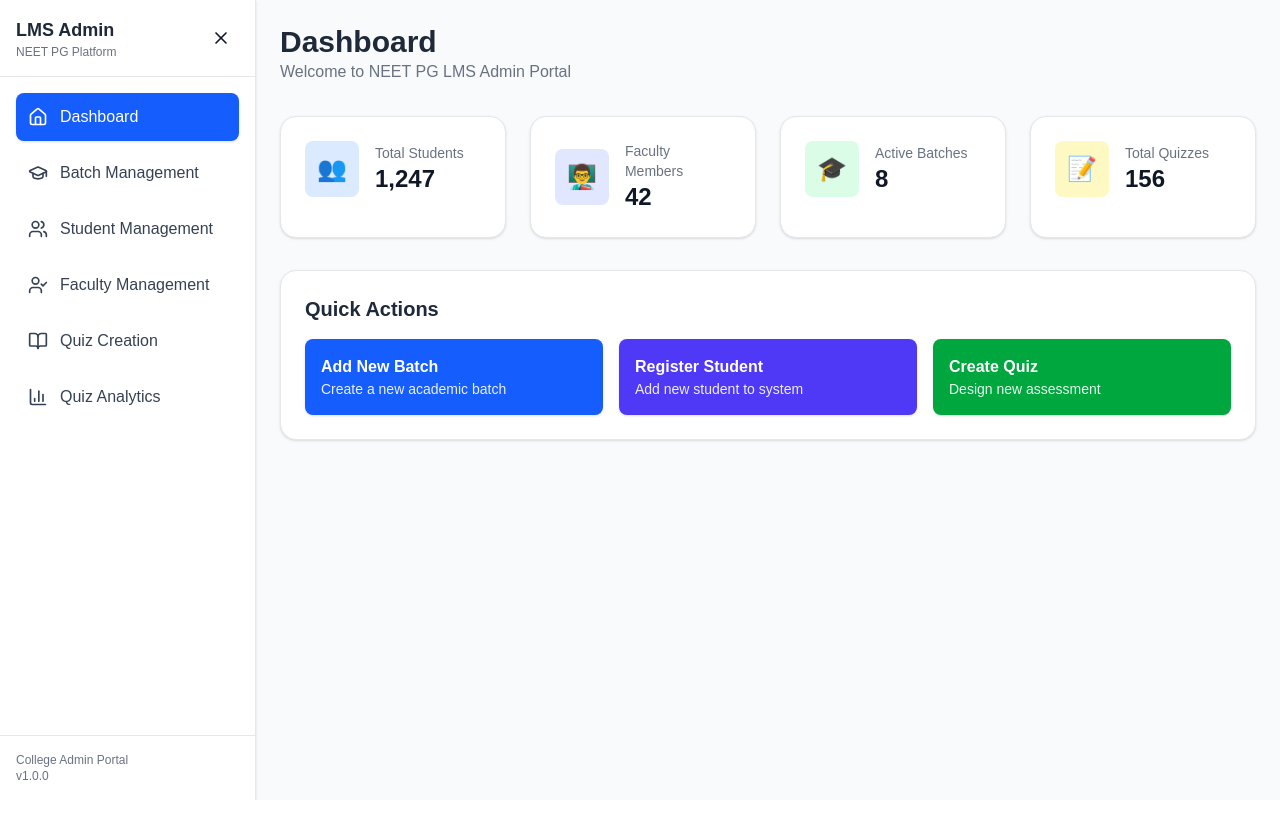
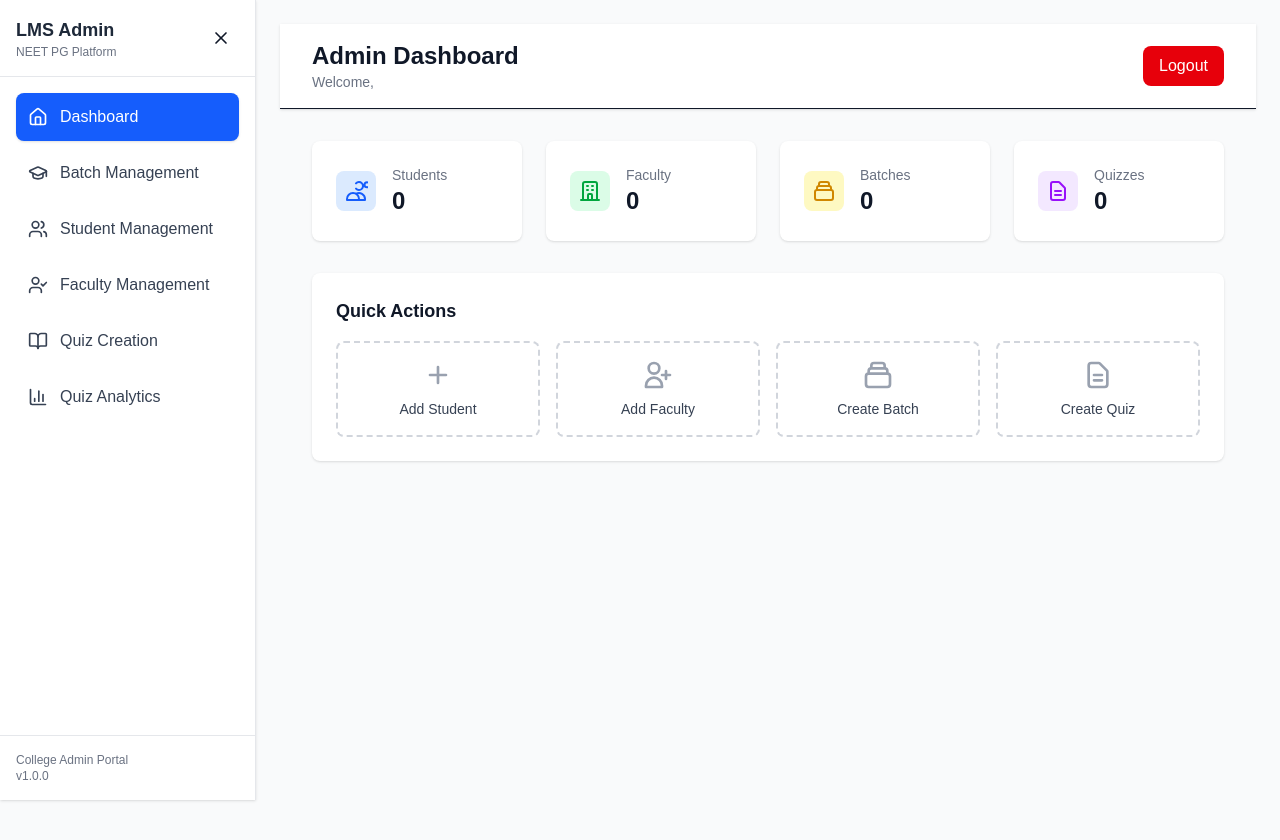
Before and after one commit to kaviyarasan2865/lms_fe, a Next.js app: page /admin-dashboard in a window 1280 px wide. Shown: the top 840 px of the page. Before the commit the page ends 800 px from the top, so only its background shows below. Built offline with nearby package versions, Linux system fonts and the light colour scheme; no server answers; sample sign-in values are in the browser's storage.

Commit message:
register endpoint

```diff
--- a/src/app/(admin)/admin-dashboard/page.tsx
+++ b/src/app/(admin)/admin-dashboard/page.tsx
@@ -1,89 +1,196 @@
-const Dashboard = () => {
+"use client";
+
+import { useState, useEffect } from "react";
+
+export default function AdminDashboard() {
+  const [user, setUser] = useState(null);
+  const [loading, setLoading] = useState(true);
+
+  useEffect(() => {
+    const token = localStorage.getItem('access_token');
+    if (!token) {
+      window.location.href = '/login';
+      return;
+    }
+
+    // Fetch user profile
+    fetch('http://127.0.0.1:8000/api/profile/', {
+      headers: {
+        'Authorization': `Bearer ${token}`,
+        'Content-Type': 'application/json',
+      },
+    })
+    .then(response => response.json())
+    .then(data => {
+      setUser(data);
+      setLoading(false);
+    })
+    .catch(error => {
+      console.error('Error fetching profile:', error);
+      setLoading(false);
+    });
+  }, []);
+
+  const handleLogout = () => {
+    localStorage.removeItem('access_token');
+    localStorage.removeItem('refresh_token');
+    window.location.href = '/login';
+  };
+
+  if (loading) {
     return (
-    <div className="space-y-8">
+      <div className="flex min-h-screen items-center justify-center">
+        <div className="text-lg">Loading...</div>
+      </div>
+    );
+  }
+
+  return (
+    <div className="min-h-screen bg-gray-50">
       {/* Header */}
+      <header className="bg-white shadow-sm border-b">
+        <div className="max-w-7xl mx-auto px-4 sm:px-6 lg:px-8">
+          <div className="flex justify-between items-center py-4">
             <div>
-        <h1 className="text-3xl font-bold text-gray-800">Dashboard</h1>
-        <p className="text-gray-500">Welcome to NEET PG LMS Admin Portal</p>
+              <h1 className="text-2xl font-bold text-gray-900">Admin Dashboard</h1>
+              <p className="text-sm text-gray-500">
+                Welcome, {user?.first_name} {user?.last_name}
+              </p>
             </div>
+            <button
+              onClick={handleLogout}
+              className="px-4 py-2 bg-red-600 text-white rounded-lg hover:bg-red-700 transition-colors"
+            >
+              Logout
+            </button>
+          </div>
+        </div>
+      </header>
 
+      {/* Main Content */}
+      <main className="max-w-7xl mx-auto px-4 sm:px-6 lg:px-8 py-8">
+        <div className="grid grid-cols-1 md:grid-cols-2 lg:grid-cols-4 gap-6 mb-8">
           {/* Stats Cards */}
-      <div className="grid grid-cols-1 md:grid-cols-2 lg:grid-cols-4 gap-6">
-        {/* Total Students */}
-        <div className="bg-white p-6 rounded-2xl border border-gray-200 shadow-sm hover:shadow-md transition">
-          <div className="flex items-center gap-4">
-            <div className="p-3 bg-blue-100 rounded-lg">
-              <span className="text-blue-600 text-2xl">👥</span>
+          <div className="bg-white rounded-lg shadow p-6">
+            <div className="flex items-center">
+              <div className="p-2 bg-blue-100 rounded-lg">
+                <svg className="w-6 h-6 text-blue-600" fill="none" stroke="currentColor" viewBox="0 0 24 24">
+                  <path strokeLinecap="round" strokeLinejoin="round" strokeWidth={2} d="M12 4.354a4 4 0 110 5.292M15 21H3v-1a6 6 0 0112 0v1zm0 0h6v-1a6 6 0 00-9-5.197m13.5-9a2.5 2.5 0 11-5 0 2.5 2.5 0 015 0z" />
+                </svg>
               </div>
-            <div>
-              <p className="text-sm text-gray-500">Total Students</p>
-              <p className="text-2xl font-bold text-gray-900">1,247</p>
+              <div className="ml-4">
+                <p className="text-sm font-medium text-gray-500">Students</p>
+                <p className="text-2xl font-semibold text-gray-900">0</p>
               </div>
             </div>
           </div>
 
-        {/* Faculty Members */}
-        <div className="bg-white p-6 rounded-2xl border border-gray-200 shadow-sm hover:shadow-md transition">
-          <div className="flex items-center gap-4">
-            <div className="p-3 bg-indigo-100 rounded-lg">
-              <span className="text-indigo-600 text-2xl">👨‍🏫</span>
+          <div className="bg-white rounded-lg shadow p-6">
+            <div className="flex items-center">
+              <div className="p-2 bg-green-100 rounded-lg">
+                <svg className="w-6 h-6 text-green-600" fill="none" stroke="currentColor" viewBox="0 0 24 24">
+                  <path strokeLinecap="round" strokeLinejoin="round" strokeWidth={2} d="M19 21V5a2 2 0 00-2-2H7a2 2 0 00-2 2v16m14 0h2m-2 0h-5m-9 0H3m2 0h5M9 7h1m-1 4h1m4-4h1m-1 4h1m-5 10v-5a1 1 0 011-1h2a1 1 0 011 1v5m-4 0h4" />
+                </svg>
               </div>
-            <div>
-              <p className="text-sm text-gray-500">Faculty Members</p>
-              <p className="text-2xl font-bold text-gray-900">42</p>
+              <div className="ml-4">
+                <p className="text-sm font-medium text-gray-500">Faculty</p>
+                <p className="text-2xl font-semibold text-gray-900">0</p>
               </div>
             </div>
           </div>
 
-        {/* Active Batches */}
-        <div className="bg-white p-6 rounded-2xl border border-gray-200 shadow-sm hover:shadow-md transition">
-          <div className="flex items-center gap-4">
-            <div className="p-3 bg-green-100 rounded-lg">
-              <span className="text-green-600 text-2xl">🎓</span>
+          <div className="bg-white rounded-lg shadow p-6">
+            <div className="flex items-center">
+              <div className="p-2 bg-yellow-100 rounded-lg">
+                <svg className="w-6 h-6 text-yellow-600" fill="none" stroke="currentColor" viewBox="0 0 24 24">
+                  <path strokeLinecap="round" strokeLinejoin="round" strokeWidth={2} d="M19 11H5m14 0a2 2 0 012 2v6a2 2 0 01-2 2H5a2 2 0 01-2-2v-6a2 2 0 012-2m14 0V9a2 2 0 00-2-2M5 11V9a2 2 0 012-2m0 0V5a2 2 0 012-2h6a2 2 0 012 2v2M7 7h10" />
+                </svg>
               </div>
-            <div>
-              <p className="text-sm text-gray-500">Active Batches</p>
-              <p className="text-2xl font-bold text-gray-900">8</p>
+              <div className="ml-4">
+                <p className="text-sm font-medium text-gray-500">Batches</p>
+                <p className="text-2xl font-semibold text-gray-900">0</p>
               </div>
             </div>
           </div>
 
-        {/* Total Quizzes */}
-        <div className="bg-white p-6 rounded-2xl border border-gray-200 shadow-sm hover:shadow-md transition">
-          <div className="flex items-center gap-4">
-            <div className="p-3 bg-yellow-100 rounded-lg">
-              <span className="text-yellow-600 text-2xl">📝</span>
+          <div className="bg-white rounded-lg shadow p-6">
+            <div className="flex items-center">
+              <div className="p-2 bg-purple-100 rounded-lg">
+                <svg className="w-6 h-6 text-purple-600" fill="none" stroke="currentColor" viewBox="0 0 24 24">
+                  <path strokeLinecap="round" strokeLinejoin="round" strokeWidth={2} d="M9 12h6m-6 4h6m2 5H7a2 2 0 01-2-2V5a2 2 0 012-2h5.586a1 1 0 01.707.293l5.414 5.414a1 1 0 01.293.707V19a2 2 0 01-2 2z" />
+                </svg>
               </div>
-            <div>
-              <p className="text-sm text-gray-500">Total Quizzes</p>
-              <p className="text-2xl font-bold text-gray-900">156</p>
+              <div className="ml-4">
+                <p className="text-sm font-medium text-gray-500">Quizzes</p>
+                <p className="text-2xl font-semibold text-gray-900">0</p>
               </div>
             </div>
           </div>
         </div>
 
         {/* Quick Actions */}
-      <div className="bg-white p-6 rounded-2xl border border-gray-200 shadow-sm">
-        <h2 className="text-xl font-semibold text-gray-800 mb-4">
-          Quick Actions
-        </h2>
-        <div className="grid grid-cols-1 md:grid-cols-3 gap-4">
-          <button className="p-4 bg-blue-600 text-white rounded-lg hover:bg-blue-700 transition-colors text-left shadow">
-            <h3 className="font-semibold">Add New Batch</h3>
-            <p className="text-sm opacity-90">Create a new academic batch</p>
+        <div className="bg-white rounded-lg shadow p-6">
+          <h2 className="text-lg font-semibold text-gray-900 mb-4">Quick Actions</h2>
+          <div className="grid grid-cols-1 md:grid-cols-2 lg:grid-cols-4 gap-4">
+            <button className="p-4 border-2 border-dashed border-gray-300 rounded-lg hover:border-blue-500 hover:bg-blue-50 transition-colors">
+              <div className="text-center">
+                <svg className="w-8 h-8 text-gray-400 mx-auto mb-2" fill="none" stroke="currentColor" viewBox="0 0 24 24">
+                  <path strokeLinecap="round" strokeLinejoin="round" strokeWidth={2} d="M12 6v6m0 0v6m0-6h6m-6 0H6" />
+                </svg>
+                <p className="text-sm font-medium text-gray-700">Add Student</p>
+              </div>
             </button>
-          <button className="p-4 bg-indigo-600 text-white rounded-lg hover:bg-indigo-700 transition-colors text-left shadow">
-            <h3 className="font-semibold">Register Student</h3>
-            <p className="text-sm opacity-90">Add new student to system</p>
+
+            <button className="p-4 border-2 border-dashed border-gray-300 rounded-lg hover:border-green-500 hover:bg-green-50 transition-colors">
+              <div className="text-center">
+                <svg className="w-8 h-8 text-gray-400 mx-auto mb-2" fill="none" stroke="currentColor" viewBox="0 0 24 24">
+                  <path strokeLinecap="round" strokeLinejoin="round" strokeWidth={2} d="M18 9v3m0 0v3m0-3h3m-3 0h-3m-2-5a4 4 0 11-8 0 4 4 0 018 0zM3 20a6 6 0 0112 0v1H3v-1z" />
+                </svg>
+                <p className="text-sm font-medium text-gray-700">Add Faculty</p>
+              </div>
             </button>
-          <button className="p-4 bg-green-600 text-white rounded-lg hover:bg-green-700 transition-colors text-left shadow">
-            <h3 className="font-semibold">Create Quiz</h3>
-            <p className="text-sm opacity-90">Design new assessment</p>
+
+            <button className="p-4 border-2 border-dashed border-gray-300 rounded-lg hover:border-yellow-500 hover:bg-yellow-50 transition-colors">
+              <div className="text-center">
+                <svg className="w-8 h-8 text-gray-400 mx-auto mb-2" fill="none" stroke="currentColor" viewBox="0 0 24 24">
+                  <path strokeLinecap="round" strokeLinejoin="round" strokeWidth={2} d="M19 11H5m14 0a2 2 0 012 2v6a2 2 0 01-2 2H5a2 2 0 01-2-2v-6a2 2 0 012-2m14 0V9a2 2 0 00-2-2M5 11V9a2 2 0 012-2m0 0V5a2 2 0 012-2h6a2 2 0 012 2v2M7 7h10" />
+                </svg>
+                <p className="text-sm font-medium text-gray-700">Create Batch</p>
+              </div>
+            </button>
+
+            <button className="p-4 border-2 border-dashed border-gray-300 rounded-lg hover:border-purple-500 hover:bg-purple-50 transition-colors">
+              <div className="text-center">
+                <svg className="w-8 h-8 text-gray-400 mx-auto mb-2" fill="none" stroke="currentColor" viewBox="0 0 24 24">
+                  <path strokeLinecap="round" strokeLinejoin="round" strokeWidth={2} d="M9 12h6m-6 4h6m2 5H7a2 2 0 01-2-2V5a2 2 0 012-2h5.586a1 1 0 01.707.293l5.414 5.414a1 1 0 01.293.707V19a2 2 0 01-2 2z" />
+                </svg>
+                <p className="text-sm font-medium text-gray-700">Create Quiz</p>
+              </div>
             </button>
           </div>
         </div>
+
+        {/* College Information */}
+        {user?.college_admin_profile && (
+          <div className="mt-8 bg-white rounded-lg shadow p-6">
+            <h2 className="text-lg font-semibold text-gray-900 mb-4">College Information</h2>
+            <div className="grid grid-cols-1 md:grid-cols-2 gap-4">
+              <div>
+                <p className="text-sm text-gray-500">College Name</p>
+                <p className="text-lg font-medium text-gray-900">{user.college_admin_profile.name}</p>
+              </div>
+              <div>
+                <p className="text-sm text-gray-500">College Code</p>
+                <p className="text-lg font-medium text-gray-900">{user.college_admin_profile.code}</p>
+              </div>
+              <div>
+                <p className="text-sm text-gray-500">Course</p>
+                <p className="text-lg font-medium text-gray-900">{user.college_admin_profile.course}</p>
+              </div>
+            </div>
+          </div>
+        )}
+      </main>
     </div>
   );
-};
-
-export default Dashboard;
+}
--- a/src/app/(admin)/register/page.tsx
+++ b/src/app/(admin)/register/page.tsx
@@ -9,6 +9,7 @@ export default function AdminRegister() {
     email: "",
     password: "",
     confirmPassword: "",
+    phone_number: "",
   });
   const [loading, setLoading] = useState(false);
 
@@ -16,15 +17,50 @@ export default function AdminRegister() {
     setForm({ ...form, [e.target.name]: e.target.value });
   };
 
-  const handleSubmit = (e: React.FormEvent) => {
+  const handleSubmit = async (e: React.FormEvent) => {
     e.preventDefault();
     setLoading(true);
 
-    // TODO: replace with API call
-    setTimeout(() => {
-      console.log("Registering admin:", form);
+    try {
+      const response = await fetch('http://127.0.0.1:8000/api/register/', {
+        method: 'POST',
+        headers: {
+          'Content-Type': 'application/json',
+        },
+        body: JSON.stringify({
+          username: form.email.split('@')[0], // Use email prefix as username
+          email: form.email,
+          first_name: form.name.split(' ')[0] || form.name,
+          last_name: form.name.split(' ').slice(1).join(' ') || '',
+          password: form.password,
+          password_confirm: form.confirmPassword,
+          phone_number: form.phone_number || '',
+          role: 'college_admin',
+          college_name: form.college,
+          college_code: form.college.replace(/\s+/g, '').toUpperCase().substring(0, 10), // Generate code from college name
+          course: 'MBBS', // Default course for medical colleges
+        }),
+      });
+
+      const data = await response.json();
+
+      if (response.ok) {
+        console.log('Registration successful:', data);
+        // Store tokens in localStorage
+        localStorage.setItem('access_token', data.tokens.access);
+        localStorage.setItem('refresh_token', data.tokens.refresh);
+        // Redirect to admin dashboard
+        window.location.href = '/admin-dashboard';
+      } else {
+        console.error('Registration failed:', data);
+        alert(`Registration failed: ${data.error || 'Unknown error'}`);
+      }
+    } catch (error) {
+      console.error('Registration error:', error);
+      alert('Registration failed. Please try again.');
+    } finally {
       setLoading(false);
-    }, 1500);
+    }
   };
 
   return (
@@ -98,6 +134,25 @@ export default function AdminRegister() {
             />
           </div>
 
+          {/* Phone Number */}
+          <div>
+            <label
+              htmlFor="phone_number"
+              className="block text-sm font-medium text-gray-700 mb-1"
+            >
+              Phone Number
+            </label>
+            <input
+              id="phone_number"
+              name="phone_number"
+              type="tel"
+              value={form.phone_number}
+              onChange={handleChange}
+              placeholder="+1234567890"
+              className="w-full rounded-lg border border-gray-300 px-3 py-2 text-gray-800 focus:outline-none focus:ring-2 focus:ring-blue-500 focus:border-blue-500"
+            />
+          </div>
+
           {/* Password */}
           <div>
             <label
```
Lines whose indentation alone changed are shown as unchanged.
